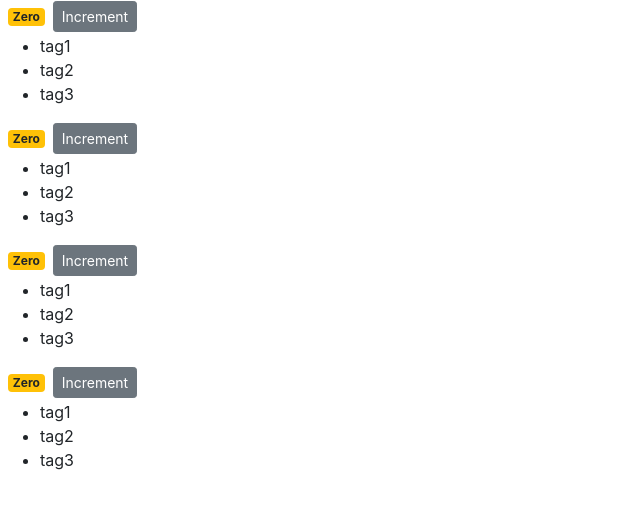
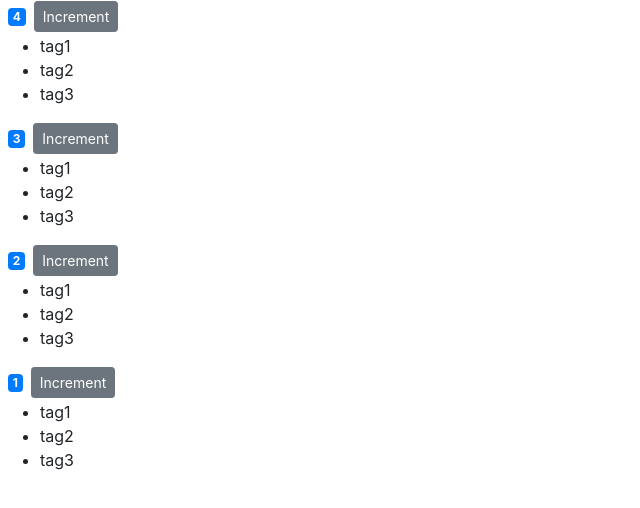
Before and after one commit to pjethaliya/React-Sample-Project, a React (Create React App) app in the folder counter-app/: page / in a window 1280 px wide. Shown: the top 508 px of the page, without its empty margins (0-640 px from the left). Built offline with nearby package versions, Linux system fonts and the light colour scheme.

Commit message:
dynamically set the value using props

```diff
--- a/counter-app/src/Components/counter.jsx
+++ b/counter-app/src/Components/counter.jsx
@@ -2,7 +2,7 @@ import React, { Component } from "react";
 
 class Counter extends Component {
     state = {
-        count:0,
+        value:this.props.value,
         tags : ['tag1','tag2','tag3'],
 
     };
@@ -14,7 +14,7 @@ class Counter extends Component {
 
     handleIncrement = product => {
         console.log(product);
-        this.setState({count:this.state.count + 1 });
+        this.setState({value:this.state.value + 1 });
     };
 
     render() {
@@ -41,12 +41,12 @@ class Counter extends Component {
     }
     getBadgeClasses(){
         let classes = "badge m-2 badge-";
-        classes += this.state.count === 0 ? "warning" : "primary";
+        classes += this.state.value === 0 ? "warning" : "primary";
         return classes;
     }
 
     formatCount(){
-        const {count} = this.state;
+        const {value: count} = this.state;
         return count === 0 ? 'Zero' :count;
     }
 
--- a/counter-app/src/Components/counters.jsx
+++ b/counter-app/src/Components/counters.jsx
@@ -3,16 +3,17 @@ import Counter from './counter';
 class Counters extends Component {
     state = {
         counters : [
-            {id : 1, value : 0},
-            {id : 2, value : 0},
-            {id : 3, value : 0},
-            {id : 4, value : 0},
+            {id : 1, value : 4},
+            {id : 2, value : 3},
+            {id : 3, value : 2},
+            {id : 4, value : 1},
         ]
     };
     render() {
         return (
             <div>
-                {this.state.counters.map(counter => <Counter key={counter.id} />)}
+                {this.state.counters.map(counter => <Counter
+                key={counter.id} value={counter.value} />)}
             </div>
         );
     }
```
